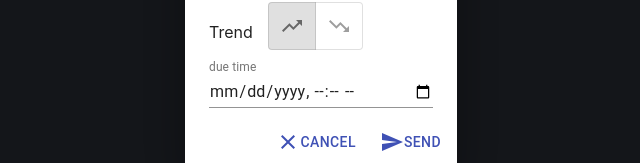
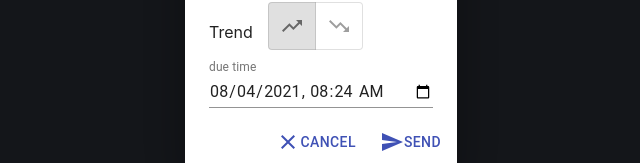
Before and after one commit to exx8/tau_Smart_contract, a React (Create React App) app: page / in a window 1280 px wide. Both pictures are taken after a click on the button "CREATE AN OPTION". Shown: the part 415-578 px from the top of the page, without its empty margins (319-959 px from the left). Built offline with nearby package versions, Linux system fonts and the light colour scheme.

Commit message:
fix default value of date picker

```diff
--- a/src/BattleMenu.tsx
+++ b/src/BattleMenu.tsx
@@ -176,7 +176,7 @@ export class BattleMenu extends React.Component<BattleMenuPros, Partial<BattleMe
                                 id="due-time"
                                 label="due time"
                                 type="datetime-local"
-                                defaultValue={this.state.date*1000}
+                                defaultValue={getDateString(new Date(this.state.date*1000))}
                                 InputLabelProps={{
                                     shrink: true,
                                 }}
```
